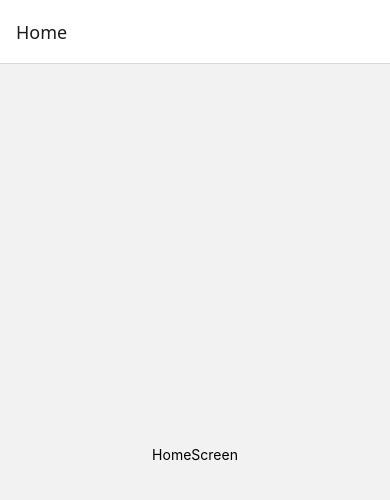
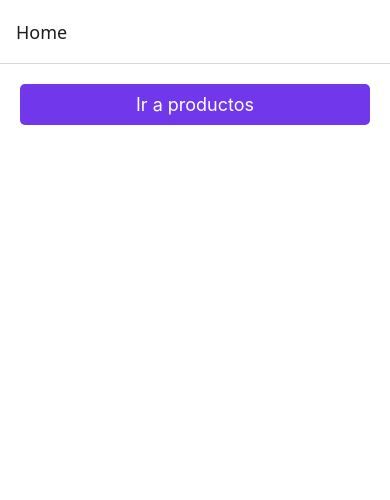
Before and after one commit to pmz10/04-NavigationApp, a React Native app: screen /Home in a window 390 px wide. Shown: the top 500 px of the page. Built offline with nearby package versions, Linux system fonts and the light colour scheme.

Commit message:
Add PrimaryButton component and update HomeScreen with navigation

```diff
--- /dev/null
+++ b/src/presentation/components/shared/PrimaryButton.tsx
@@ -0,0 +1,27 @@
+import { View, Text, StyleSheet } from 'react-native';
+import { Pressable } from 'react-native-gesture-handler';
+import { globalStyles } from '../../theme/them';
+
+interface Props {
+    onPress: () => void;
+    label: string;
+
+}
+
+export const PrimaryButton = ({ onPress, label }: Props) => {
+    return (
+        <Pressable
+            onPress={() => onPress()}
+            style={globalStyles.primaryButton}>
+            <Text style={globalStyles.buttonText}>{label}</Text>
+        </Pressable>
+    );
+};
+
+// const styles = StyleSheet.create({
+//   container: {
+//     flex: 1,
+//     justifyContent: 'center',
+//     alignItems: 'center',
+//   },
+// });
--- a/src/presentation/screens/Home/HomeScreen.tsx
+++ b/src/presentation/screens/Home/HomeScreen.tsx
@@ -1,20 +1,41 @@
 import React from 'react';
-import { View, Text, StyleSheet } from 'react-native';
+import { View, Text, StyleSheet, Pressable } from 'react-native';
+import { globalStyles } from '../../theme/them';
+import { useNavigation } from '@react-navigation/native';
+import { PrimaryButton } from '../../components/shared/primaryButton';
+
 
 const HomeScreen = () => {
+
+  const navigation = useNavigation();
+
   return (
-    <View style={styles.container}>
-      <Text>HomeScreen</Text>
+    <View style={globalStyles.container}>
+      {/* <Pressable
+        onPress={() => navigation.navigate('Profile' as never)}
+        style={globalStyles.primaryButton}>
+        <Text style={globalStyles.buttonText}>Ir a productos</Text>
+      </Pressable> */}
+      <PrimaryButton
+        onPress={() => navigation.navigate('Profile' as never)}
+        label="Ir a productos"
+      />
+
+      {/* <PrimaryButton
+        onPress={() => navigation.navigate('Profile' as never)}
+        label="Settings"
+      /> */}
     </View>
+
   );
 };
 
-const styles = StyleSheet.create({
-  container: {
-    flex: 1,
-    justifyContent: 'center',
-    alignItems: 'center',
-  },
-});
+// const styles = StyleSheet.create({
+//   container: {
+//     flex: 1,
+//     justifyContent: 'center',
+//     alignItems: 'center',
+//   },
+// });
 
 export default HomeScreen;
--- a/src/presentation/theme/them.ts
+++ b/src/presentation/theme/them.ts
@@ -1,10 +1,37 @@
 import { StyleSheet } from "react-native";
 
 export const globalColors = {
+    primary: '#7037eb',
+    secondary: '#f72585',
+    tertiary: '#3a0ca3',
+    success: '#4cc9f0',
+    warning: '#fca311',
+    danger: '#e71d36',
+    dark: '#22223b',
+
+    background: '#fff'
 
 }
 
 
 export const globalStyles = StyleSheet.create({
+    container: {
+        flex: 1,
+        padding: 20,
+        backgroundColor: globalColors.background,
+    },
+
+    primaryButton: {
+        backgroundColor: globalColors.primary,
+        borderRadius: 5,
+        padding: 10,
+        marginBottom: 10,
+        alignItems: 'center',
+    },
+
+    buttonText: {
+        color: globalColors.background,
+        fontSize: 18,
+    }
 
 })
```
